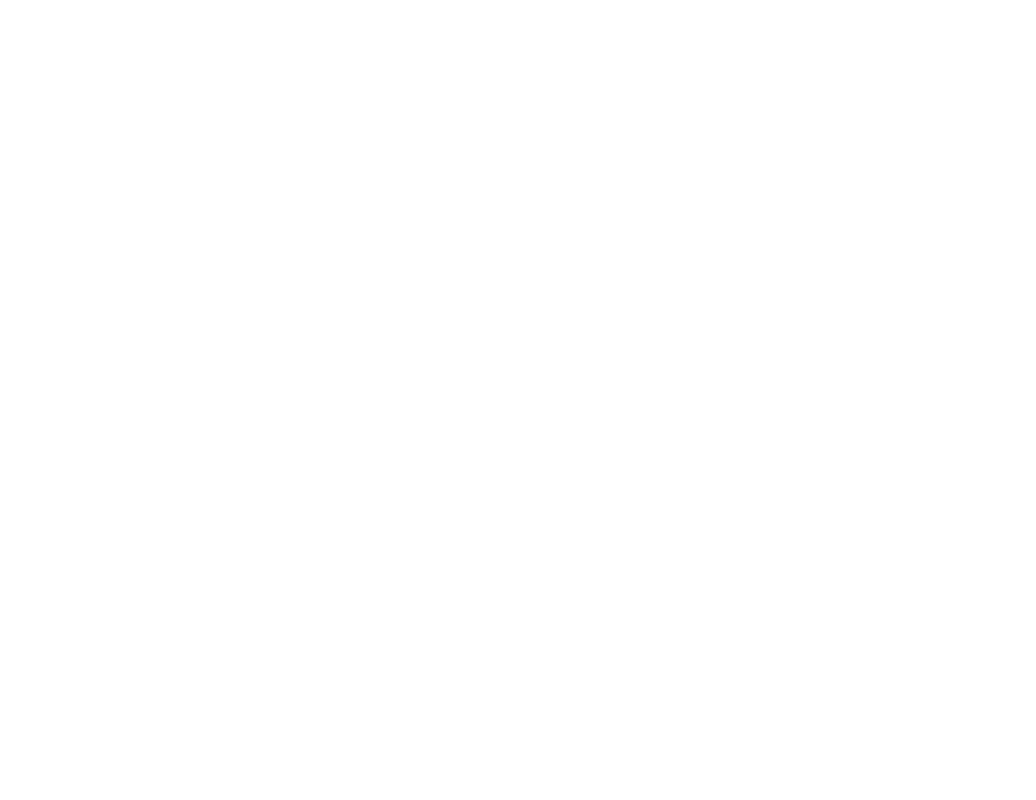
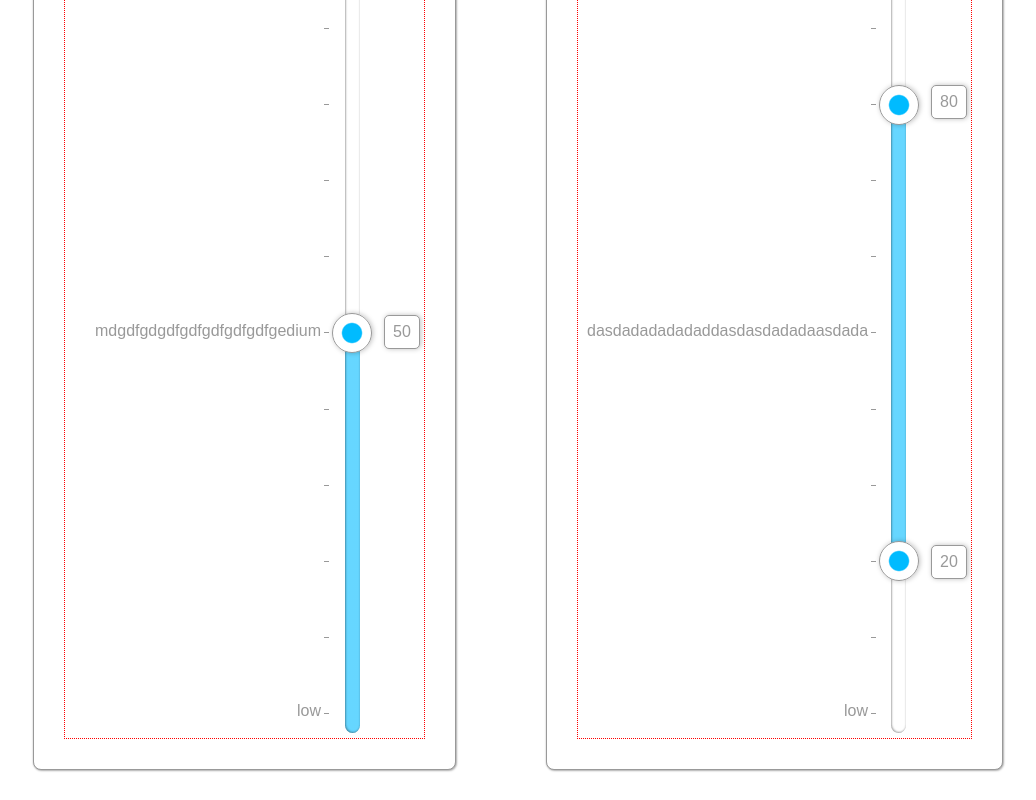
Before and after one commit to stevebarakat/range-slider-storybook, a React (Create React App) app: page / in a window 1280 px wide. Shown: the part 702-1502 px from the top of the page, without its empty margins (122-1158 px from the left). Before the commit the page ends 800 px from the top, so only its background shows below. Built offline with nearby package versions, Linux system fonts and the light colour scheme.

Commit message:
check in

```diff
--- a/src/App.js
+++ b/src/App.js
@@ -1,7 +1,7 @@
 import RangeSlider from './components/RangeSlider/RangeSlider';
 import DualRangeSlider from './components/DualRangeSlider/DualRangeSlider';
-// import VerticalRangeSlider from './components/VerticalRangeSlider/VerticalRangeSlider';
-// import DualVerticalRangeSlider from './components/DualVerticalRangeSlider/DualVerticalRangeSlider';
+import VerticalRangeSlider from './components/VerticalRangeSlider/VerticalRangeSlider';
+import DualVerticalRangeSlider from './components/DualVerticalRangeSlider/DualVerticalRangeSlider';
 import Container from './components/Container/Container';
 
 function App() {
@@ -84,7 +84,7 @@
         gap: "30px",
         width: "100%"
       }}>
-        {/* <Container>
+        <Container>
           <VerticalRangeSlider
             initialValue={50}
             min={0}
@@ -95,7 +95,7 @@
             snap={true}
             customLabels={[
               { 0: "low" },
-              { 50: "medium" },
+              { 50: "mdgdfgdgdfgdfgdfgdfgdfgedium" },
               { 100: "high" }
             ]}
             showLabel={true}
@@ -105,8 +105,8 @@
             primaryColorLight="hsl(196, 100%, 70%)"
             height={800}
           />
-        </Container> */}
-        {/* <Container>
+        </Container>
+        <Container>
           <DualVerticalRangeSlider
             initialLowerValue={20}
             initialUpperValue={80}
@@ -118,7 +118,7 @@
             snap={true}
             customLabels={[
               { 0: "low" },
-              { 50: "medium" },
+              { 50: "dasdadadadadaddasdasdadadaasdada" },
               { 100: "high" }
             ]}
             showLabel={true}
@@ -128,7 +128,7 @@
             primaryColorLight="hsl(196, 100%, 70%)"
             height={800}
           />
-        </Container> */}
+        </Container>
       </div>
     </div>
   );
--- a/src/components/DualVerticalRangeSlider/DualVerticalRangeSlider.js
+++ b/src/components/DualVerticalRangeSlider/DualVerticalRangeSlider.js
@@ -300,7 +300,9 @@
     p.maxLabelLength + 60 + "px"
   };
   border: 1px dotted red;
+  padding-right: 200px;
 `;
+
 const RangeWrap = styled.div`
   width: ${p => p.heightVal + "px"};
   margin-left: ${p => (p.showTicks && `${p.maxLabelLength + 1}ch`)};
@@ -311,6 +313,7 @@
   top: 0;
   font-family: sans-serif;
 `;
+
 const RangeOutput = styled.output`
   width: 0;
   user-select: none;
--- a/src/components/VerticalRangeSlider/VerticalRangeSlider.js
+++ b/src/components/VerticalRangeSlider/VerticalRangeSlider.js
@@ -4,6 +4,7 @@
 
 let focusColor = "";
 let blurColor = "";
+let labelLength = 0;
 
 function numberWithCommas(x) {
   return x.toString().replace(/\B(?=(\d{3})+(?!\d))/g, ",");
@@ -58,7 +59,7 @@
       for (let i = min; i <= max; i += parseInt(step, 10)) {
         let customTickText = null;
         let tickText = numberWithCommas(i.toFixed(decimals));
-        let labelLength = tickText.toString().length;
+        labelLength = tickText.toString().length;
         customLabels.map(label => {
           if (parseInt(tickText, 10) === parseInt(Object.keys(label), 10)) {
             customTickText = Object.values(label);
@@ -69,7 +70,6 @@
         markers.push(
           <Tick
             key={i}
-            length={labelLength}
             showLabel={showLabel}
           >
             {showLabel && <div>{customTickText}</div>}
@@ -81,11 +81,10 @@
     if (step > 0) {
       for (let i = min; i <= max; i += parseInt(step, 10)) {
         let tickText = prefix + numberWithCommas(i.toFixed(decimals)) + suffix;
-        const labelLength = tickText.toString().length;
+        labelLength = tickText.toString().length;
         markers.push(
           Tick && <Tick
             key={i}
-            length={labelLength}
           >
             {showLabel && <div>{tickText}</div>}
           </Tick>
@@ -125,14 +124,12 @@
   };
 
   return (
+    <Wrapper maxLabelLength={maxLabelLength}>
       <RangeWrapWrap
-      showTicks
         ref={wrapEl}
         outputWidth={outputWidth}
-      maxLabelLength={maxLabelLength}
       >
         <RangeWrap
-        showTicks
           heightVal={height}
           maxLabelLength={maxLabelLength}
         >
@@ -168,11 +165,10 @@
               (${newPosition / 10}rem)),${whiteColor} calc(${newValue}% + (${newPosition / 10}rem)),${whiteColor} 100%)`
             }}
           />
-        <Ticks ref={tickEl}>
-          {marks}
-        </Ticks>
+          {showTicks && <Ticks ref={tickEl}>{marks}</Ticks>}
         </RangeWrap>
       </RangeWrapWrap>
+    </Wrapper>
   );
 };
 
@@ -242,18 +238,17 @@
 const whiteColor = 'white';
 const blackColor = "#999";
 
+const Wrapper = styled.div`
+  border: 1px dotted red;
+  padding-left: ${p => `${p.maxLabelLength + 1}ch`};
+`;
+
 const RangeWrapWrap = styled.div`
-  text-align: ${p => console.log(p.maxLabelLength, p.outputWidth)};
-  width: ${p => p.showTicks ?
-    p.maxLabelLength + p.outputWidth + 125 + "px" :
-    p.maxLabelLength + 60 + "px"
-  };
-  border: 1px dotted red;
+  width: 100px;
 `;
 
 const RangeWrap = styled.div`
   width: ${p => p.heightVal + "px"};
-  margin-left: ${p => (p.showTicks && `${p.maxLabelLength + 1}ch`)};
   transform: rotate(270deg);
   transform-origin: top left;
   margin-top: ${p => p.heightVal + "px"};
```
Also changed, not shown: 2 other files (tests, documents, lock files or other folders). Lines whose indentation alone changed are shown as unchanged.
